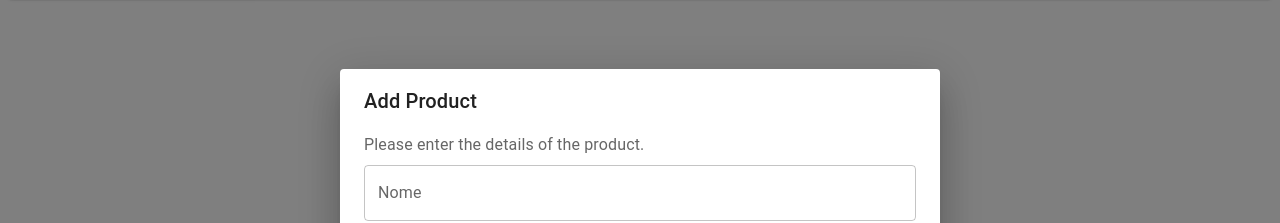
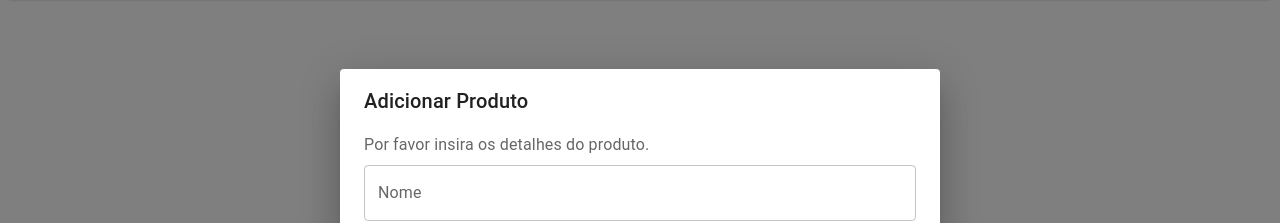
Before and after one commit to MarceleCardozo/front-nest, a React (Vite) app: page / in a window 1280 px wide. Both pictures are taken after a click on the button "add". Shown: the part 149-372 px from the top of the page. Built offline with nearby package versions, Linux system fonts and the light colour scheme; no server answers.

Commit message:
Ajustando o modal

```diff
--- a/src/components/BasicTable.tsx
+++ b/src/components/BasicTable.tsx
@@ -38,8 +38,6 @@ function BasicTable({ data, handleDelete, handleEdit }: BasicTableProps) {
 
   const handleSaveEdit = () => {
     if (editedProduct) {
-      // Faça a lógica para salvar as alterações no servidor aqui
-      // Chame a função handleEdit passando o ID do produto editado e as alterações
       handleEdit(editedProduct.id!, editedProduct);
       setEditingProductId(null);
       setEditedProduct(null);
--- a/src/components/FormDialog.tsx
+++ b/src/components/FormDialog.tsx
@@ -49,10 +49,10 @@ export default function FormDialog({ product }: FormDialogProps) {
         <AddIcon />
       </Fab>
       <Dialog open={open} onClose={handleClose}>
-        <DialogTitle>Add Product</DialogTitle>
+        <DialogTitle>Adicionar Produto</DialogTitle>
         <DialogContent>
           <DialogContentText>
-            Please enter the details of the product.
+            Por favor insira os detalhes do produto.
           </DialogContentText>
           <TextField
             autoFocus
```
